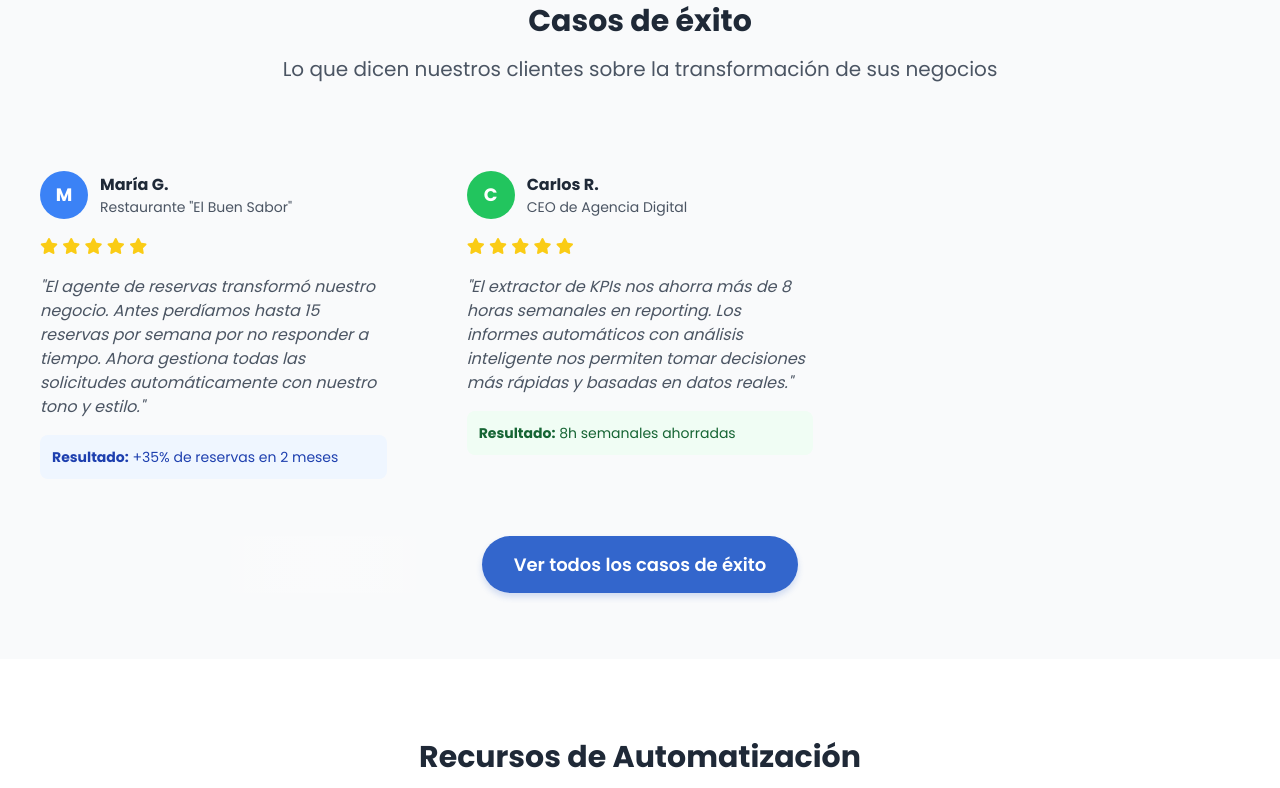
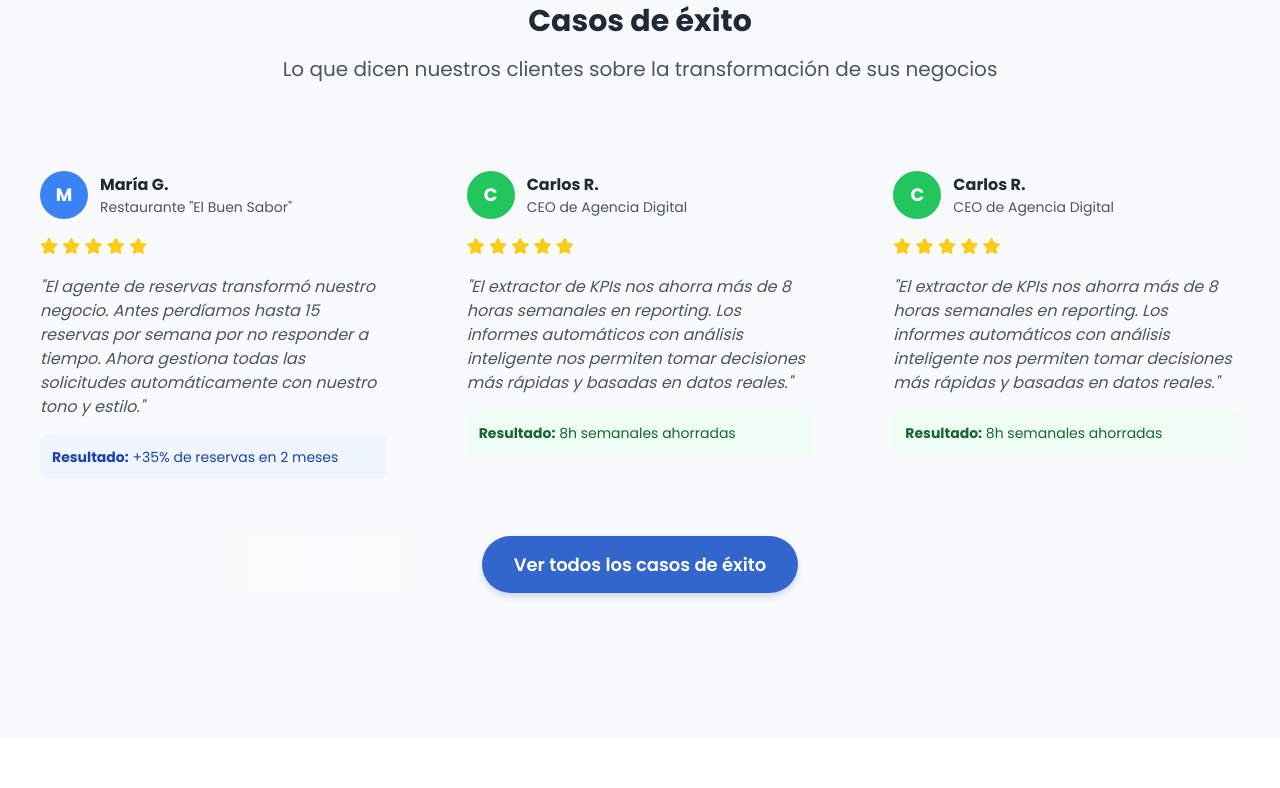
Before and after one commit to LAlejandroAvalos/AguaVivaPureza, a plain HTML site: page index.html in a window 1280 px wide. Shown: the part 2582-3370 px from the top of the page. Drawn offline with nearby package versions, Linux system fonts and the light colour scheme.

```diff
--- a/index.html
+++ b/index.html
@@ -555,7 +555,7 @@
                     <a href="#servicios" class="text-gray-800 hover:text-green-600 transition font-medium">Servicios</a>
                     <a href="#funcionamiento" class="text-gray-800 hover:text-green-600 transition font-medium">¿Cómo Funciona?</a>
                     <a href="#casos" class="text-gray-800 hover:text-green-600 transition font-medium">Casos de Éxito</a>
-                    <a href="blog.html" class="text-gray-800 hover:text-green-600 transition font-medium">Recursos</a>
+                    <a href="#blog" class="text-gray-800 hover:text-green-600 transition font-medium">Recursos</a>
                     <a href="#contacto" class="btn-primary px-5 py-2.5 rounded-full font-medium">Contacto</a>
                 </div>
                 <div class="md:hidden">
@@ -809,15 +809,40 @@
                         <p class="text-sm text-green-800"><strong>Resultado:</strong> 8h semanales ahorradas</p>
                     </div>
                 </div>
+
+                <!-- Testimonial 2 -->
+                <div class="testimonial-card p-6">
+                    <div class="flex items-center mb-4">
+                        <div class="w-12 h-12 rounded-full bg-green-500 flex items-center justify-center text-white font-bold text-lg mr-3">
+                            C
+                        </div>
+                        <div>
+                            <h4 class="font-bold text-gray-800">Carlos R.</h4>
+                            <p class="text-sm text-gray-600">CEO de Agencia Digital</p>
+                        </div>
+                    </div>
+                    <div class="text-yellow-400 mb-4">
+                        <i class="fas fa-star"></i>
+                        <i class="fas fa-star"></i>
+                        <i class="fas fa-star"></i>
+                        <i class="fas fa-star"></i>
+                        <i class="fas fa-star"></i>
+                    </div>
+                    <p class="text-gray-600 italic mb-4">"El extractor de KPIs nos ahorra más de 8 horas semanales en reporting. Los informes automáticos con análisis inteligente nos permiten tomar decisiones más rápidas y basadas en datos reales."</p>
+                    <div class="bg-green-50 p-3 rounded-lg">
+                        <p class="text-sm text-green-800"><strong>Resultado:</strong> 8h semanales ahorradas</p>
+                    </div>
+                </div>
             </div>
 
             <div class="text-center mt-12">
-                <a href="casos-exito.html" class="btn-secondary px-8 py-4 rounded-full text-lg font-semibold">Ver todos los casos de éxito</a>
+                <a href="/Casos-Exitos/casos-exitos-automatización-con-inteligencia-artificial.html" class="btn-secondary px-8 py-4 rounded-full text-lg font-semibold">Ver todos los casos de éxito</a>
             </div>
         </div>
     </section>
 
     <!-- Resources Preview Section -->
+    <section id="blog" class="section-padding bg-gray-50">
     <section class="section-padding bg-white">
         <div class="container mx-auto px-4">
             <div class="text-center mb-16">
@@ -873,6 +898,7 @@
                 <a href="blog.html" class="btn-primary px-8 py-4 rounded-full text-lg font-semibold">Explorar todos los recursos</a>
             </div>
         </div>
+    </section>
     </section>
 
     <!-- CTA Section -->
```
Also changed, not shown: blog.html (+20 -5 lines).
